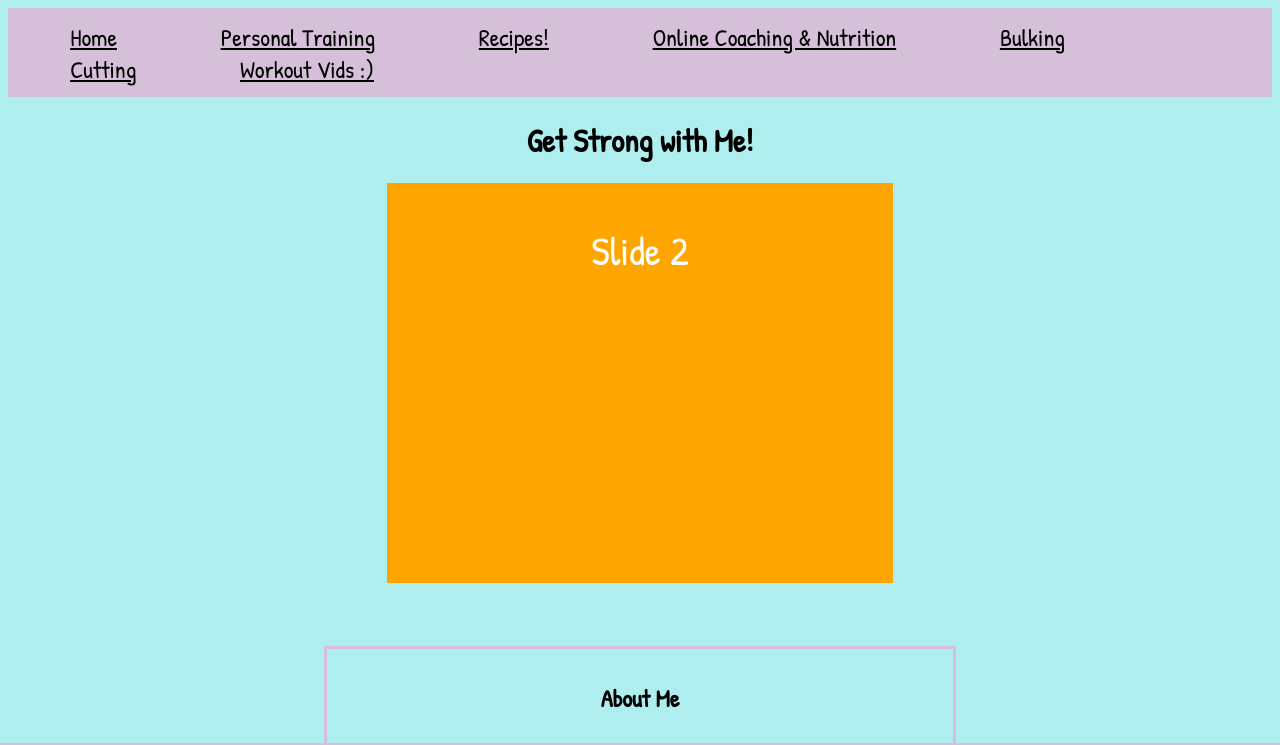
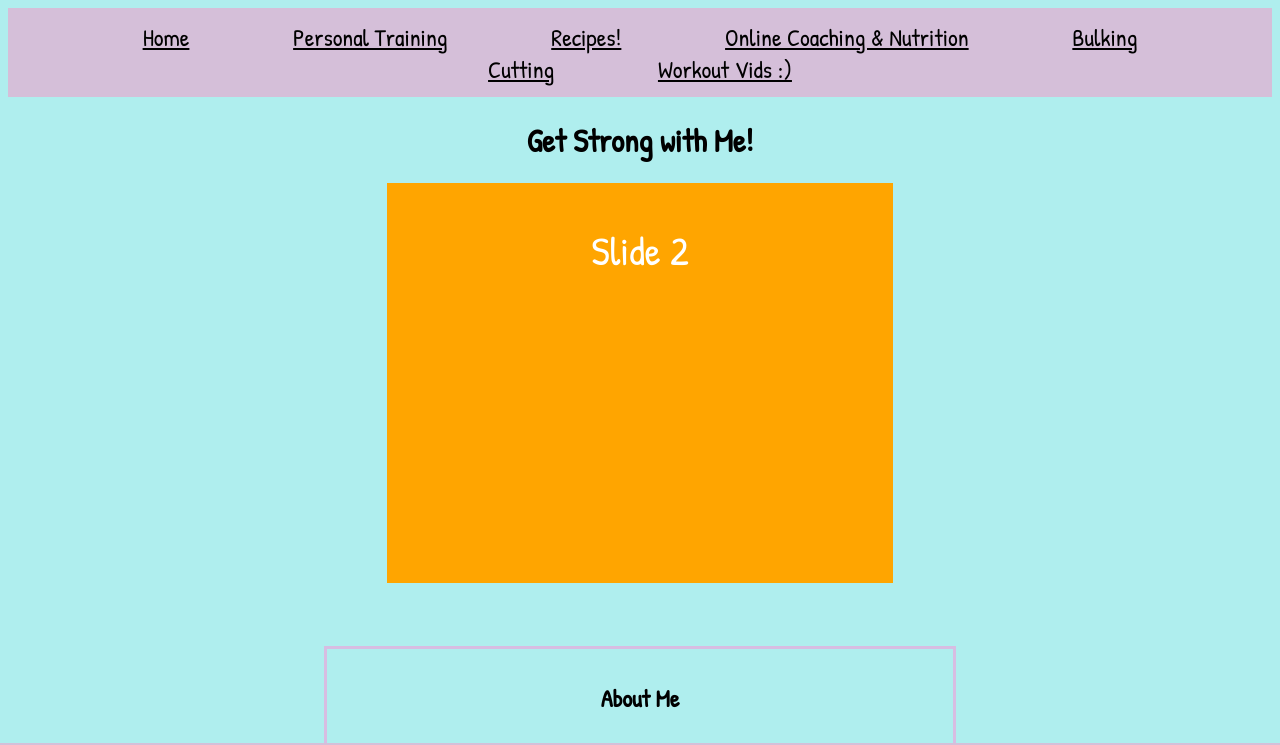
Before and after one commit to smiko1/shan-website, a website: page public_html/index.html in a window 1280 px wide. Shown: the top 745 px of the page. Drawn offline with nearby package versions, Linux system fonts and the light colour scheme.

Commit message:
Added workout video and centered navigation tab

```diff
--- a/public_html/nav.js
+++ b/public_html/nav.js
@@ -1,12 +1,12 @@
 
 function printNavBar() {
-    var navigation = '<a href="index.html" class="nav-bar-item">Home</a>\
+    var navigation = '<div align="center"> <a href="index.html" class="nav-bar-item">Home</a>\
                 <a href="training.html" class="nav-bar-item">Personal Training</a>\
                 <a href="recipes.html" class="nav-bar-item">Recipes!</a>\
                 <a href="coaching.html" class="nav-bar-item">Online Coaching & Nutrition</a>\
                 <a href="bulking.html" class="nav-bar-item">Bulking</a>\
                 <a href="cutting.html" class="nav-bar-item">Cutting</a>\
-                <a href="workout-vids.html" class="nav-bar-item">Workout Vids :)</a>';
+                <a href="workout-vids.html" class="nav-bar-item">Workout Vids :)</a></div>';
 
     document.getElementById('nav').innerHTML = navigation;
 }
```
Also changed, not shown: public_html/workout-vids.html (+4 -2 lines).
